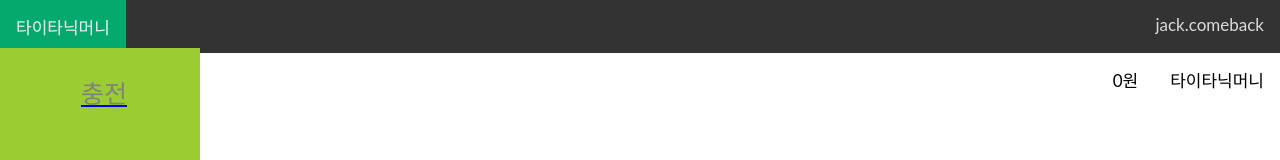
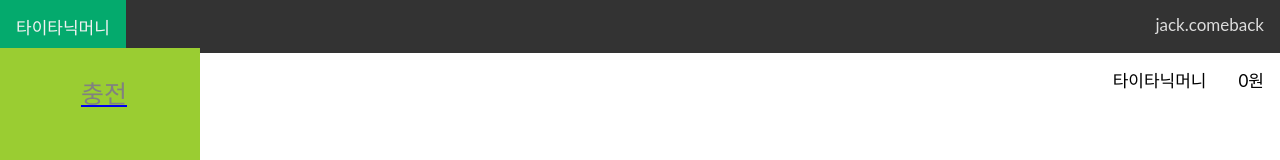
Before and after one commit to guswns1659/titanicmoney-fe, a React (Create React App) app: page / in a window 1280 px wide. Shown: the top 160 px of the page. Built offline with nearby package versions, Linux system fonts and the light colour scheme.

Commit message:
TM-20 feat: Update balance css flex

```diff
--- a/src/css/Balance.css
+++ b/src/css/Balance.css
@@ -11,3 +11,11 @@
 .balance div {
     margin: 14px 16px;
 }
+
+.balance-amount {
+    order: 2
+}
+
+.balance-title {
+    order: 1
+}
```
